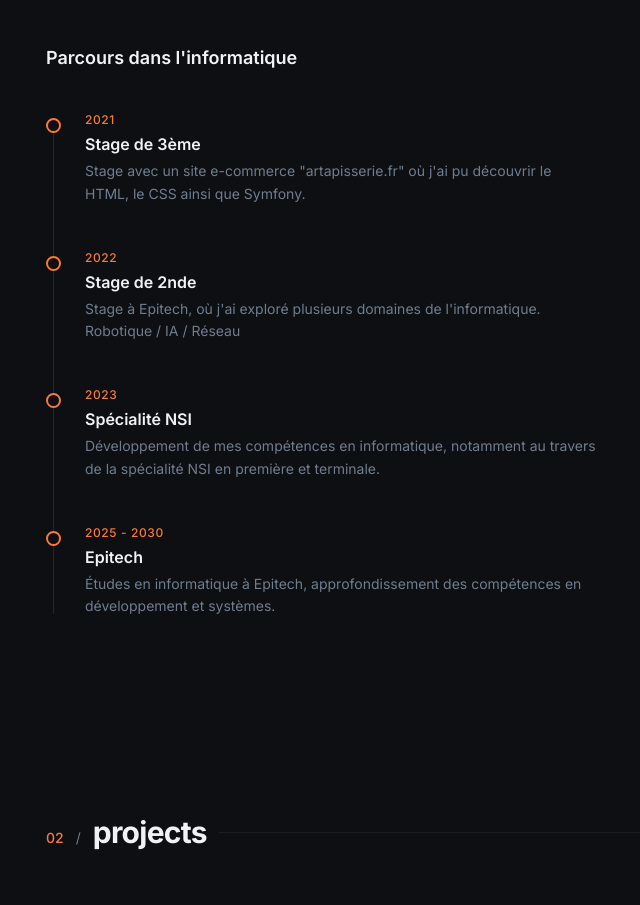
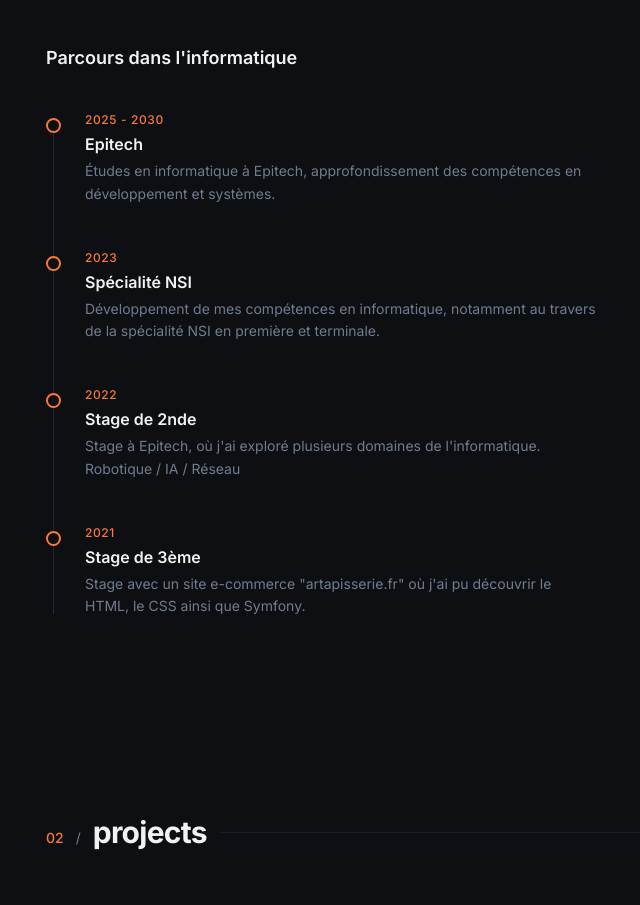
Before and after one commit to Felar59/portfolio, a Next.js app: page / in a window 1280 px wide. Shown: the part 1280-2185 px from the top of the page, without its empty margins (18-658 px from the left). Built offline with nearby package versions, Linux system fonts and the light colour scheme.

Commit message:
fix: change timeline order

```diff
--- a/components/portfolio/about.tsx
+++ b/components/portfolio/about.tsx
@@ -2,9 +2,14 @@ import { SectionHeader } from "./section-header"
 
 const timeline = [
   {
-    date: "2021",
-    title: "Stage de 3ème",
-    description: "Stage avec un site e-commerce \"artapisserie.fr\" où j'ai pu découvrir le HTML, le CSS ainsi que Symfony."
+    date: "2025 - 2030",
+    title: "Epitech",
+    description: "Études en informatique à Epitech, approfondissement des compétences en développement et systèmes."
+  },
+  {
+    date: "2023",
+    title: "Spécialité NSI",
+    description: "Développement de mes compétences en informatique, notamment au travers de la spécialité NSI en première et terminale."
   },
   {
     date: "2022",
@@ -12,14 +17,9 @@ const timeline = [
     description: "Stage à Epitech, où j'ai exploré plusieurs domaines de l'informatique. Robotique / IA / Réseau"
   },
   {
-    date: "2023",
-    title: "Spécialité NSI",
-    description: "Développement de mes compétences en informatique, notamment au travers de la spécialité NSI en première et terminale."
-  },
-  {
-    date: "2025 - 2030",
-    title: "Epitech",
-    description: "Études en informatique à Epitech, approfondissement des compétences en développement et systèmes."
+    date: "2021",
+    title: "Stage de 3ème",
+    description: "Stage avec un site e-commerce \"artapisserie.fr\" où j'ai pu découvrir le HTML, le CSS ainsi que Symfony."
   },
 ]
 
```
